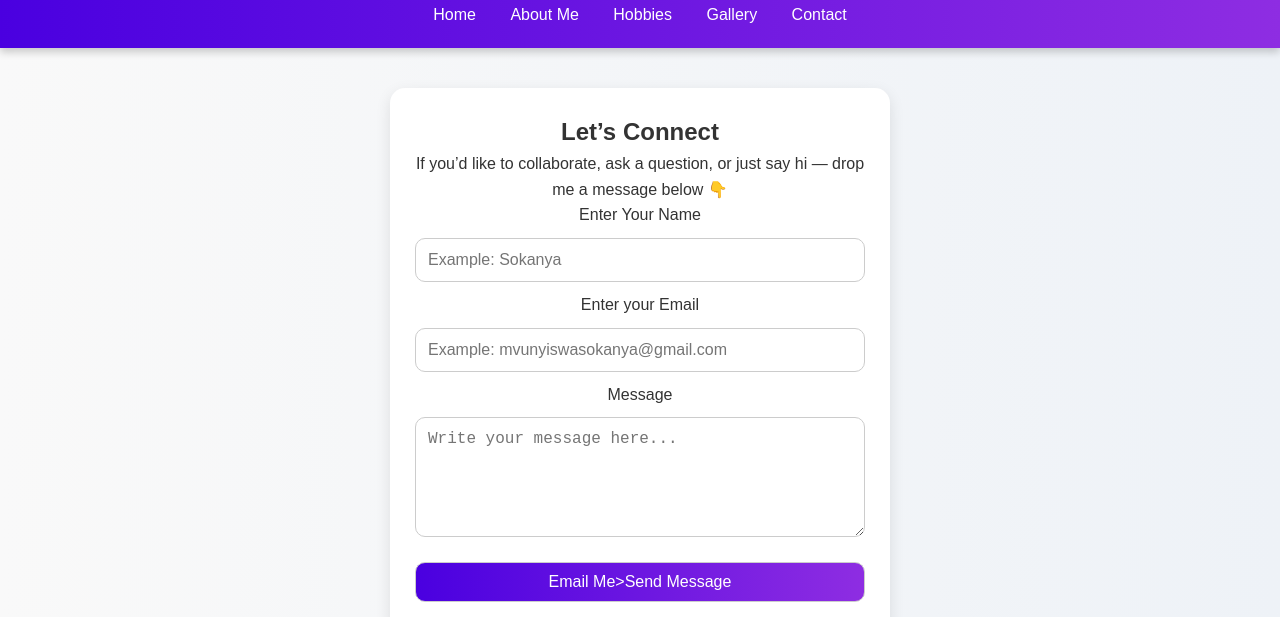
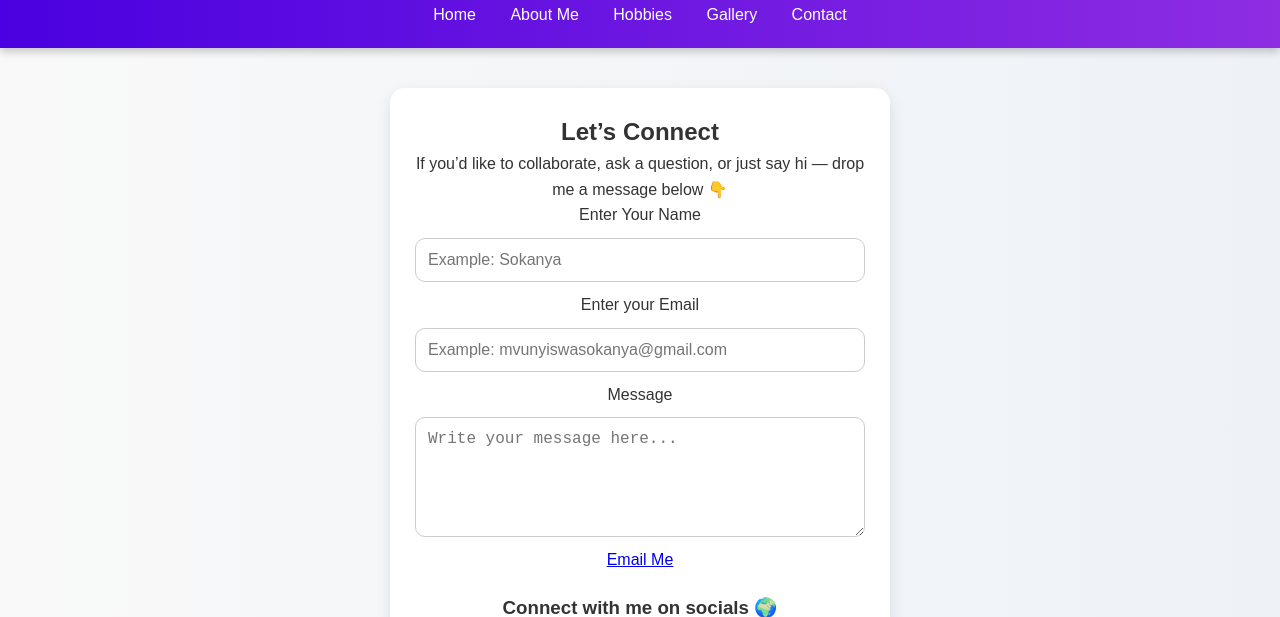
Before and after one commit to Sokanya/My-Personal-Portfolio, a plain HTML site: page contact.html in a window 1280 px wide. Shown: the part 79-696 px from the top of the page. Drawn offline with Linux system fonts and the light colour scheme.

Commit message:
contact page

```diff
--- a/contact.html
+++ b/contact.html
@@ -36,7 +36,9 @@
       <label for="message">Message</label>
       <textarea id="message" placeholder="Write your message here..." required></textarea>
 
-      <button href="mailto:mvunyiswasokanya@gmail.com">Email Me</a>>Send Message</button>
+      <a href="mailto:yourname@example.com?subject=Hello&body=I%20want%20to%20chat.">
+   Email Me
+</a>
     </form>
     <p id="formMessage" class="success"></p>
 
```
